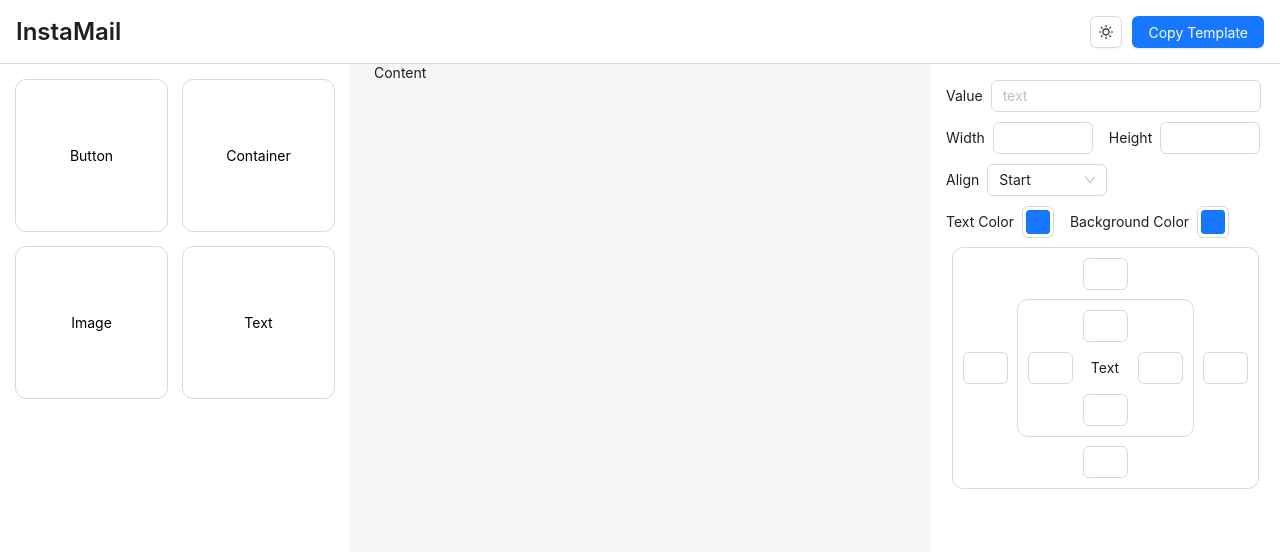
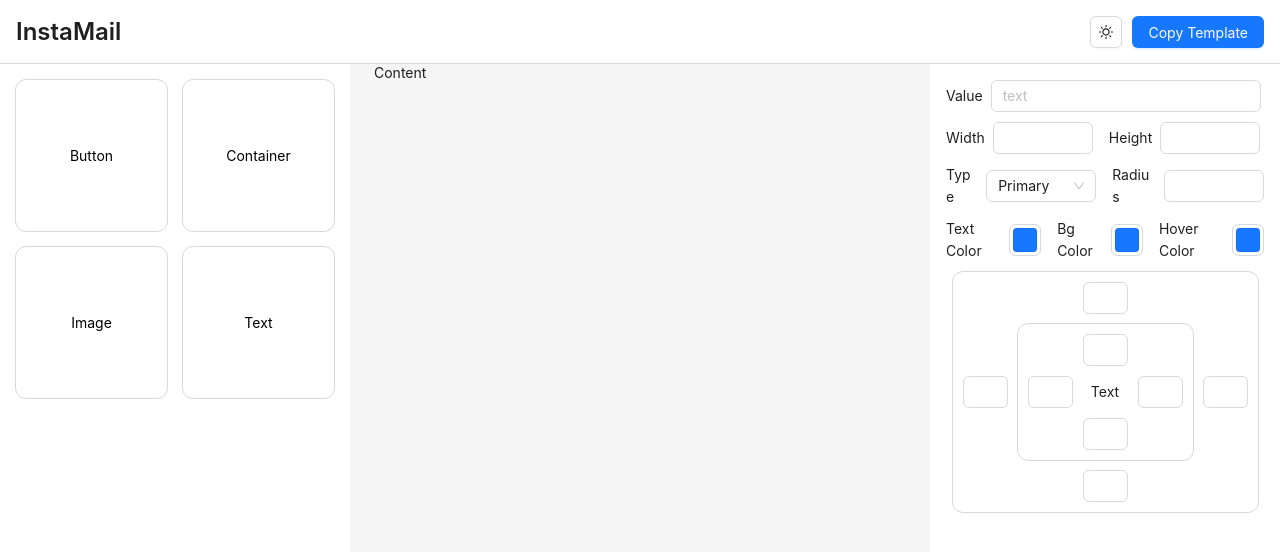
Before and after one commit to Yoftahe1/InstaEmail, a React (Vite) app: page /dashboard in a window 1280 px wide. Shown: the top 552 px of the page. Built offline with nearby package versions, Linux system fonts and the light colour scheme.

Commit message:
added button detail

```diff
--- a/src/pages/dashboard/components/text-detail.tsx
+++ b/src/pages/dashboard/components/button-detail.tsx
@@ -11,42 +11,52 @@ import {
 import styles from "../dashboard.module.css";
 
 const { Text } = Typography;
-const TextDetail = () => {
+const ButtonDetail = () => {
   return (
     <Flex gap={10} vertical>
       <Space>
-        <Text>Value</Text>
-        <Input placeholder="text" style={{width:270}}/>
+        <Text>Value </Text>
+        <Input placeholder="text" style={{ width: 270 }} />
       </Space>
       <Flex gap={16}>
         <Space>
           <Text>Width</Text>
-          <InputNumber style={{ width: 100 }}/>
+          <InputNumber style={{ width: 100 }} />
         </Space>
         <Space>
           <Text>Height</Text>
-          <InputNumber style={{ width: 100 }}/>
+          <InputNumber style={{ width: 100 }} />
         </Space>
       </Flex>
+      <Flex gap={16}>
         <Space>
-        <Text>Align</Text>
+          <Text>Type</Text>
           <Select
-          defaultValue="start"
-          style={{ width: 120 }}
+            defaultValue="primary"
+            style={{ width: 110 }}
             options={[
-            { value: "start", label: "Start" },
-            { value: "center", label: "Center" },
-            { value: "end", label: "End" },
+              { value: "primary", label: "Primary" },
+              { value: "outlined", label: "outlined" },
+              { value: "text", label: "Text" },
             ]}
           />
         </Space>
+        <Space>
+          <Text>Radius</Text>
+          <InputNumber style={{ width: 100 }} />
+        </Space>
+      </Flex>
       <Flex gap={16}>
         <Space>
           <Text>Text Color</Text>
           <ColorPicker defaultValue="#1677ff" />
         </Space>
         <Space>
-          <Text>Background Color</Text>
+          <Text>Bg Color</Text>
+          <ColorPicker defaultValue="#1677ff" />
+        </Space>
+        <Space>
+          <Text>Hover Color</Text>
           <ColorPicker defaultValue="#1677ff" />
         </Space>
       </Flex>
@@ -79,4 +89,4 @@ const TextDetail = () => {
   );
 };
 
-export default TextDetail;
+export default ButtonDetail;
--- a/src/pages/dashboard/components/right-sidebar.tsx
+++ b/src/pages/dashboard/components/right-sidebar.tsx
@@ -1,5 +1,6 @@
 import { Layout, theme } from "antd";
 import TextDetail from "./text-detail";
+import ButtonDetail from "./button-detail";
 
 import styles from "../dashboard.module.css"
 
@@ -12,7 +13,7 @@ const RightSidebar = () => {
 
   return (
     <Sider width={350} style={{ background: colorBgContainer }} className={styles.sidebar}>
-      <TextDetail />
+      <ButtonDetail />
     </Sider>
   );
 };
--- a/src/pages/dashboard/dashboard.tsx
+++ b/src/pages/dashboard/dashboard.tsx
@@ -7,7 +7,7 @@ import RightSidebar from "./components/right-sidebar";
 import styles from "./dashboard.module.css";
 
 const { Title } = Typography;
-const { Header, Content } = Layout;
+const { Content } = Layout;
 
 const Dashboard = () => {
   const {
```
Lines whose indentation alone changed are shown as unchanged.
